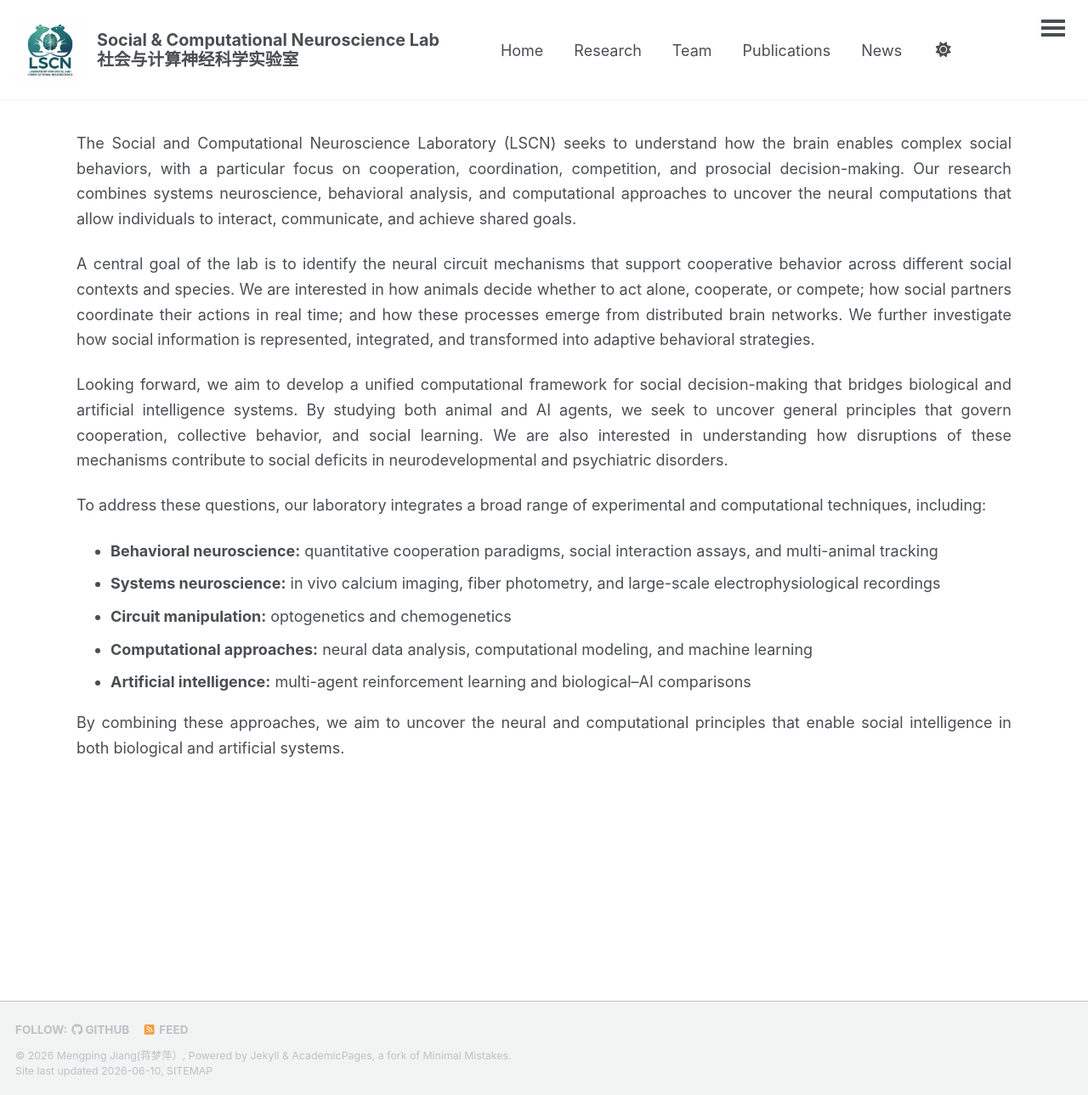
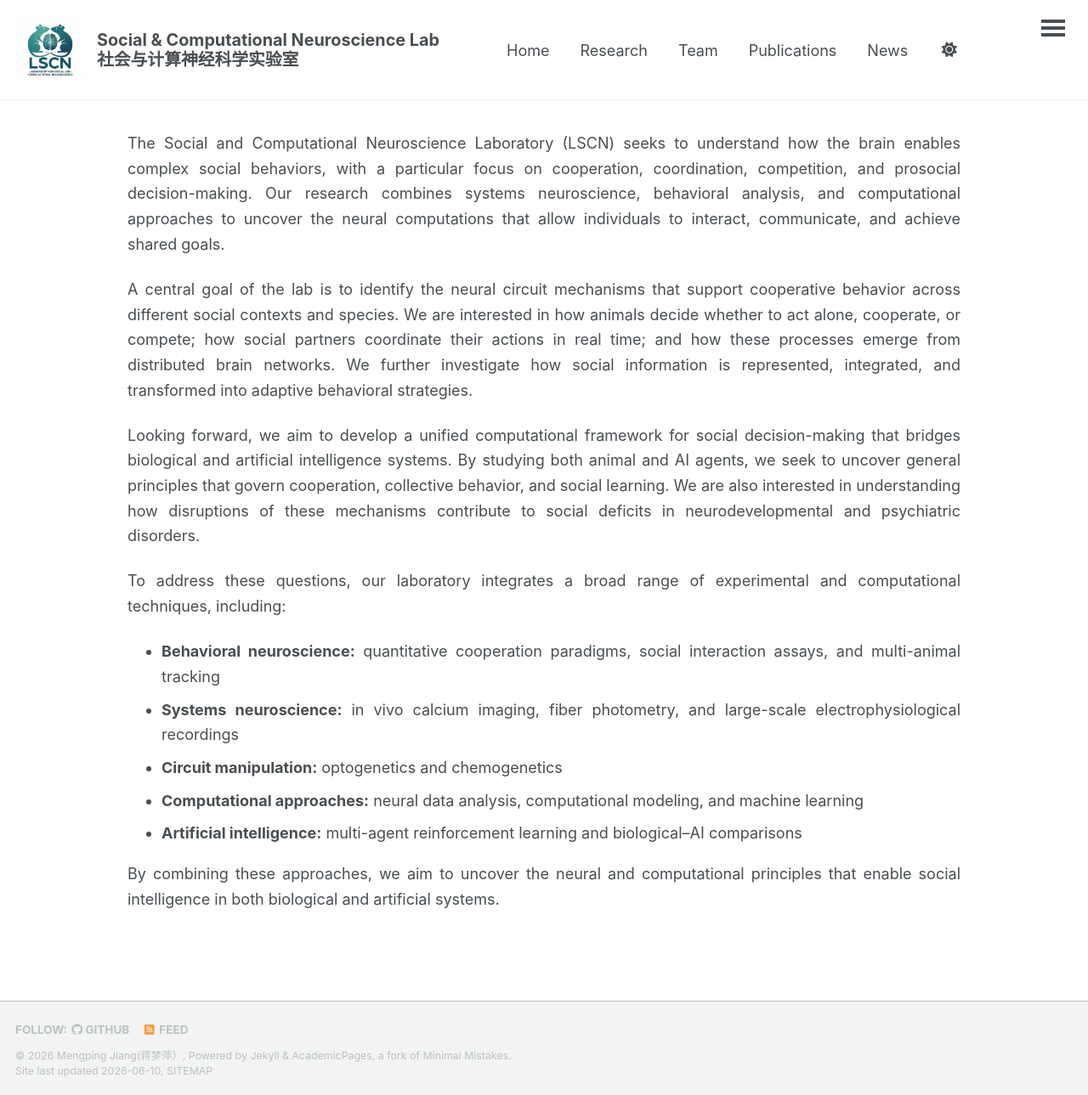
Before and after one commit to MengpingJiang/mengpingjiang.github.io, a Jekyll site: the page built from _pages/about.md, in a window 1280 px wide and 1289 px high. Shown: the whole window at 85% size. Built offline with Jekyll 4.4.1, drawn with Linux system fonts in a browser that asks for light colours; a script bundle is joined from its source files by our own code; library files that are not in the unit come from our copies.

Commit message:
Update main.scss

```diff
--- a/assets/css/main.scss
+++ b/assets/css/main.scss
@@ -66,7 +66,7 @@
 }
 
 .masthead__menu-item--lg {
-  min-width: 460px;
+  min-width: 560px;
   line-height: 1.1;
   border-bottom: none !important;
 }
@@ -84,7 +84,7 @@
 /* Wider homepage text area */
 .page {
   width: 100% !important;
-  max-width: 1200px !important;
+  max-width: 980px !important;
   margin: 0 auto !important;
   float: none !important;
 }
@@ -129,7 +129,7 @@
 }
 .archive {
   width: 100% !important;
-  max-width: 1100px !important;
+  max-width: 980px !important;
   margin-left: auto !important;
   margin-right: auto !important;
 }
@@ -161,7 +161,7 @@
 .page {
   float: none !important;
   width: 100% !important;
-  max-width: 1100px !important;
+  max-width: 980px !important;
   margin-left: auto !important;
   margin-right: auto !important;
   padding-left: 0 !important;
@@ -170,7 +170,7 @@
 
 .page__inner-wrap {
   width: 100% !important;
-  max-width: 1100px !important;
+  max-width: 980px !important;
   margin-left: auto !important;
   margin-right: auto !important;
 }
@@ -187,7 +187,7 @@
 .initial-content .page {
   float: none !important;
   width: 100% !important;
-  max-width: 1100px !important;
+  max-width: 980px !important;
   margin-left: auto !important;
   margin-right: auto !important;
   padding-left: 20px !important;
@@ -196,7 +196,7 @@
 
 .initial-content .page__inner-wrap {
   width: 100% !important;
-  max-width: 1100px !important;
+  max-width: 980px !important;
   margin-left: auto !important;
   margin-right: auto !important;
 }
```
